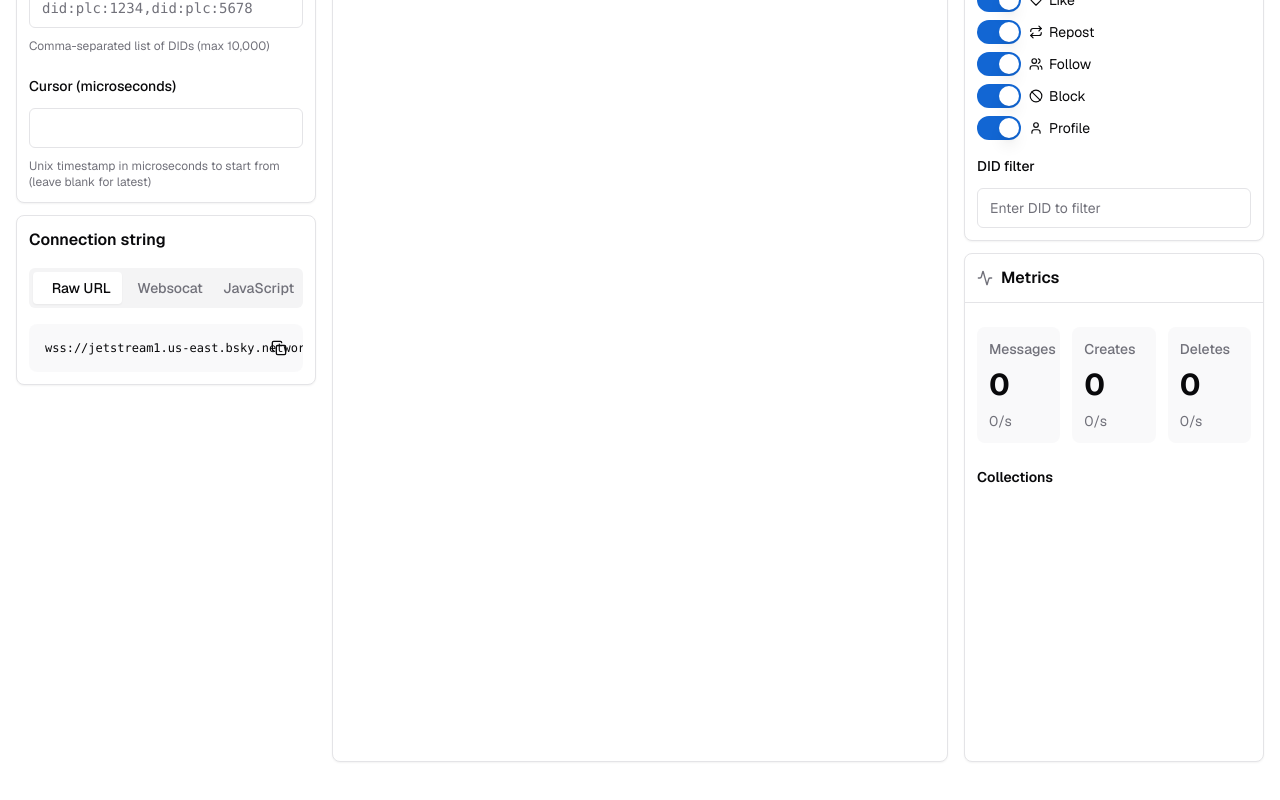
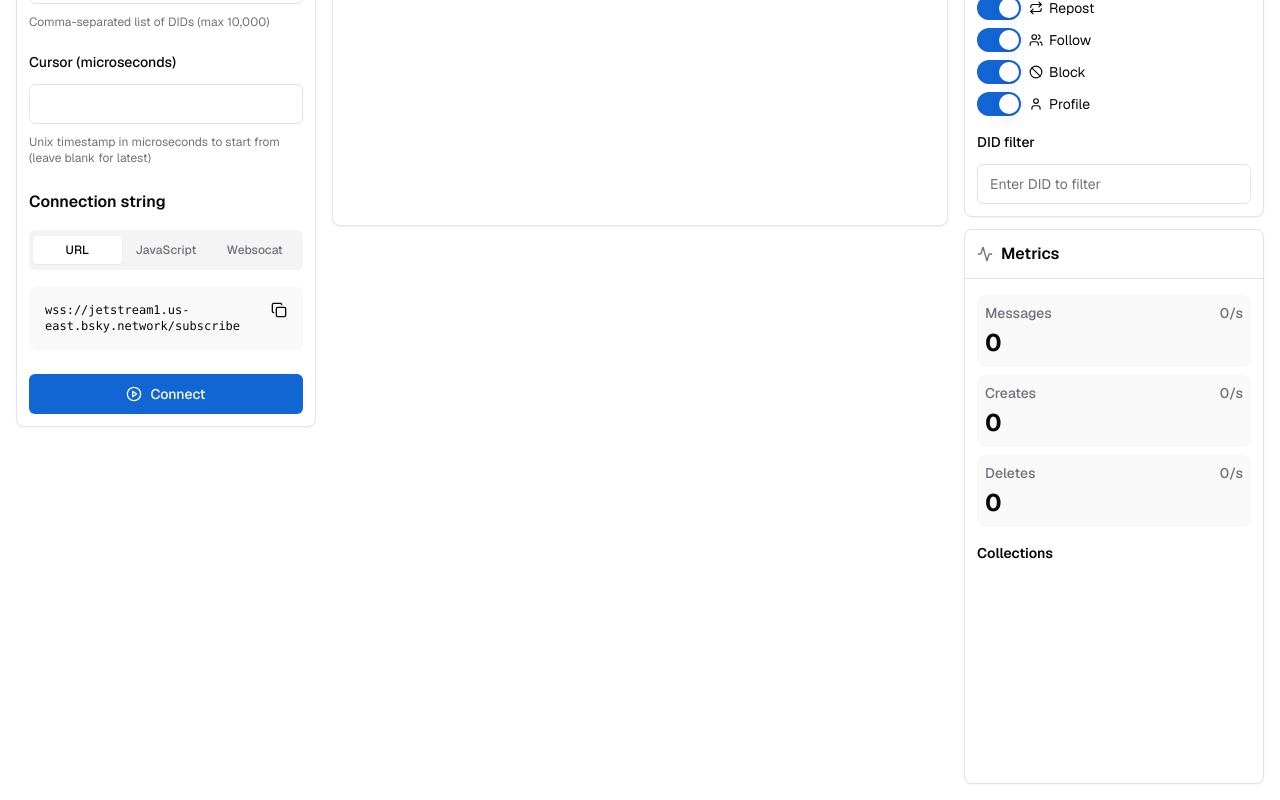
Before and after one commit to makeusabrew/playground.bsky.guide, a Next.js app: page / in a window 1280 px wide. Shown: the part 483-1283 px from the top of the page. Before the commit the page ends 1261 px from the top, so only its background shows below. Built offline with nearby package versions, Linux system fonts and the light colour scheme.

Commit message:
move connection controls

```diff
--- a/app/page.tsx
+++ b/app/page.tsx
@@ -109,11 +109,6 @@ export default function Home() {
       <div className="container mx-auto p-4 max-w-7xl">
         <div className="space-y-4">
           <div className="flex items-center gap-2">
-            <ConnectionControls
-              hasEverConnected={hasEverConnected}
-              connectionState={connectionState}
-              setConnectionState={setConnectionState}
-            />
             <div className="text-sm">Explore the Jetstream firehose and Bluesky HTTP APIs</div>
           </div>
 
@@ -125,14 +120,17 @@ export default function Home() {
                   options={connectionOptions}
                   setOptions={setConnectionOptions}
                 />
-              </Card>
-              <Card>
                 <ConnectionString options={connectionOptions} />
+                <ConnectionControls
+                  hasEverConnected={hasEverConnected}
+                  connectionState={connectionState}
+                  setConnectionState={setConnectionState}
+                />
               </Card>
             </div>
-            <Card className="md:col-span-6">
+            <div className="md:col-span-6">
               <StreamViewer messages={jetstream.messages} filteredMessages={filteredMessages} />
-            </Card>
+            </div>
             <div className="md:col-span-3 space-y-3">
               <Card>
                 <LiveFilters filters={filters} onFiltersChange={setFilters} disabled={!connectionState.connected} />
--- a/components/connection-controls.tsx
+++ b/components/connection-controls.tsx
@@ -17,11 +17,10 @@ export default function ConnectionControls({
   const isConnected = connectionState.connected
 
   return (
-    <div className="flex items-center gap-2">
+    <div className="flex items-center justify-between gap-2 p-3">
       {isConnected ? (
         <Button
-          size="lg"
-          className="min-w-[120px] flex items-center gap-2"
+          className="w-full flex items-center gap-2"
           onClick={() => setConnectionState({ connected: false, mode: 'restart' })}
         >
           <PauseCircle className="w-4 h-4" />
@@ -32,16 +31,14 @@ export default function ConnectionControls({
           {hasEverConnected ? (
             <>
               <Button
-                size="lg"
-                className="min-w-[120px] flex items-center gap-2"
+                className="w-full flex items-center gap-2"
                 onClick={() => setConnectionState({ connected: true, mode: 'resume' })}
               >
                 <PlayCircle className="w-4 h-4" />
                 Resume
               </Button>
               <Button
-                size="lg"
-                className="min-w-[120px] flex items-center gap-2"
+                className=" flex items-center gap-2"
                 onClick={() => setConnectionState({ connected: true, mode: 'restart' })}
                 variant="secondary"
               >
@@ -51,8 +48,7 @@ export default function ConnectionControls({
             </>
           ) : (
             <Button
-              size="lg"
-              className="min-w-[120px] flex items-center gap-2"
+              className="w-full flex items-center gap-2"
               onClick={() => setConnectionState({ connected: true, mode: 'restart' })}
               variant="default"
             >
--- a/components/connection-string.tsx
+++ b/components/connection-string.tsx
@@ -1,7 +1,7 @@
 import { Button } from './ui/button'
 import { Tabs, TabsContent, TabsList, TabsTrigger } from './ui/tabs'
 import { JetstreamConfig } from '@/types/jetstream'
-import { Copy, Terminal, Globe, Code } from 'lucide-react'
+import { Copy } from 'lucide-react'
 
 export function ConnectionString({ options }: { options: JetstreamConfig }) {
   const connectionStrings = buildConnectionString(options)
@@ -13,26 +13,23 @@ export function ConnectionString({ options }: { options: JetstreamConfig }) {
 
         <Tabs defaultValue="raw" className="space-y-4">
           <TabsList className="grid w-full grid-cols-3">
-            <TabsTrigger value="raw" className="flex items-center gap-2">
-              <Globe size={14} />
-              Raw URL
+            <TabsTrigger value="raw" className="flex items-center gap-2 text-xs">
+              URL
             </TabsTrigger>
-            <TabsTrigger value="websocat" className="flex items-center gap-2">
-              <Terminal size={14} />
+            <TabsTrigger value="javascript" className="flex items-center gap-2 text-xs">
+              JavaScript
+            </TabsTrigger>
+            <TabsTrigger value="websocat" className="flex items-center gap-2 text-xs">
               Websocat
-            </TabsTrigger>
-            <TabsTrigger value="javascript" className="flex items-center gap-2">
-              <Code size={14} />
-              JavaScript
             </TabsTrigger>
           </TabsList>
 
           {['raw', 'websocat', 'javascript'].map((tab) => (
             <TabsContent key={tab} value={tab} className="space-y-2">
               <div className="relative">
-                <pre className="text-xs bg-muted/50 p-4 rounded-lg overflow-x-auto font-mono">
+                <div className="text-xs bg-muted/50 p-4 rounded-lg overflow-x-auto font-mono">
                   <code>{connectionStrings[tab as keyof typeof connectionStrings]}</code>
-                </pre>
+                </div>
                 <Button
                   size="icon"
                   variant="ghost"
@@ -75,7 +72,7 @@ function buildConnectionString(options: JetstreamConfig) {
   // }
 
   const queryString = params.toString()
-  const baseUrl = 'wss://jetstream1.us-east.bsky.network/subscribe'
+  const baseUrl = `wss://${options.instance}/subscribe`
   return {
     raw: `${baseUrl}${queryString ? '?' + queryString : ''}`,
     websocat: `websocat '${baseUrl}${queryString ? '\\?' + queryString : ''}'`,
--- a/components/metrics-display.tsx
+++ b/components/metrics-display.tsx
@@ -23,7 +23,7 @@ function getRateColor(rate: number): string {
 export default function MetricsDisplay({ metrics }: { metrics: JetstreamMetrics }) {
   return (
     <div className="p-3">
-      <div className="space-y-6">
+      <div className="space-y-4">
         <div className="flex items-center justify-between border-b pb-3 -mx-3 px-3">
           <div className="flex items-center gap-2">
             <Activity size={16} className="text-muted-foreground" />
@@ -36,45 +36,53 @@ export default function MetricsDisplay({ metrics }: { metrics: JetstreamMetrics
           )}
         </div>
 
-        <div className="grid grid-cols-2 md:grid-cols-3 gap-3">
-          <div className="space-y-2 p-3 rounded-lg bg-muted/50">
+        {/* Main stats - now in a vertical layout */}
+        <div className="space-y-2">
+          <div className="p-2 rounded-lg bg-muted/50">
+            <div className="flex items-center justify-between">
               <div className="text-sm font-medium text-muted-foreground">Messages</div>
-            <div className="text-3xl font-bold tracking-tight">{formatNumber(metrics.totalMessages)}</div>
-            <div className={`text-sm ${getRateColor(metrics.messagesPerSecond)}`}>
+              <div className={`text-sm font-medium ${getRateColor(metrics.messagesPerSecond)}`}>
                 {formatRate(metrics.messagesPerSecond)}
               </div>
             </div>
+            <div className="text-2xl font-bold tracking-tight mt-1">{formatNumber(metrics.totalMessages)}</div>
+          </div>
 
-          <div className="space-y-2 p-3 rounded-lg bg-muted/50">
+          <div className="p-2 rounded-lg bg-muted/50">
+            <div className="flex items-center justify-between">
               <div className="text-sm font-medium text-muted-foreground">Creates</div>
-            <div className="text-3xl font-bold tracking-tight">{formatNumber(metrics.totalCreates)}</div>
-            <div className={`text-sm ${getRateColor(metrics.createPerSecond)}`}>
+              <div className={`text-sm font-medium ${getRateColor(metrics.createPerSecond)}`}>
                 {formatRate(metrics.createPerSecond)}
               </div>
             </div>
+            <div className="text-2xl font-bold tracking-tight mt-1">{formatNumber(metrics.totalCreates)}</div>
+          </div>
 
-          <div className="space-y-2 p-3 rounded-lg bg-muted/50">
+          <div className="p-2 rounded-lg bg-muted/50">
+            <div className="flex items-center justify-between">
               <div className="text-sm font-medium text-muted-foreground">Deletes</div>
-            <div className="text-3xl font-bold tracking-tight">{formatNumber(metrics.totalDeletes)}</div>
-            <div className={`text-sm ${getRateColor(metrics.deletePerSecond)}`}>
+              <div className={`text-sm font-medium ${getRateColor(metrics.deletePerSecond)}`}>
                 {formatRate(metrics.deletePerSecond)}
               </div>
             </div>
+            <div className="text-2xl font-bold tracking-tight mt-1">{formatNumber(metrics.totalDeletes)}</div>
+          </div>
         </div>
 
-        <div className="space-y-3">
+        {/* Collections - now more compact */}
+        <div className="space-y-2">
           <h2 className="font-semibold text-sm">Collections</h2>
-          <ScrollArea className="h-[250px]">
-            <div className="space-y-0">
+          <ScrollArea className="h-[200px]">
+            <div className="space-y-1">
               {Object.entries(metrics.messagesByCollection)
                 .sort(([, a], [, b]) => b - a)
                 .map(([collection, count]) => (
                   <div
                     key={collection}
-                    className="flex items-center justify-between py-2 px-1.5 rounded-sm hover:bg-muted/50"
+                    className="flex items-center justify-between py-1.5 px-2 rounded-sm hover:bg-muted/50"
                   >
-                    <div className="text-sm font-mono truncate flex-1">{collection}</div>
-                    <div className="text-sm tabular-nums flex items-center gap-3">
+                    <div className="text-xs font-mono truncate flex-1">{collection.split('.').pop()}</div>
+                    <div className="text-xs tabular-nums flex items-center gap-2">
                       <span className="font-medium">{formatNumber(count)}</span>
                       <span className={`${getRateColor(metrics.collectionRates[collection] || 0)}`}>
                         {formatRate(metrics.collectionRates[collection] || 0)}
--- a/components/stream-viewer.tsx
+++ b/components/stream-viewer.tsx
@@ -16,7 +16,7 @@ import {
   User,
   ScrollText,
 } from 'lucide-react'
-
+import { Card } from './ui/card'
 interface StreamViewerProps {
   messages: JetstreamEvent[]
   filteredMessages: JetstreamEvent[]
@@ -171,7 +171,7 @@ export default function StreamViewer({ messages, filteredMessages }: StreamViewe
   }
 
   return (
-    <div className="h-screen flex flex-col">
+    <Card className="h-[calc(100vh-200px)] flex flex-col">
       <div className="p-3 border-b flex-none flex items-center justify-between">
         <div className="flex items-center gap-2">
           <ScrollText size={16} className="text-muted-foreground" />
@@ -236,6 +236,6 @@ export default function StreamViewer({ messages, filteredMessages }: StreamViewe
           </div>
         )}
       </div>
-    </div>
+    </Card>
   )
 }
```
Lines whose indentation alone changed are shown as unchanged.
